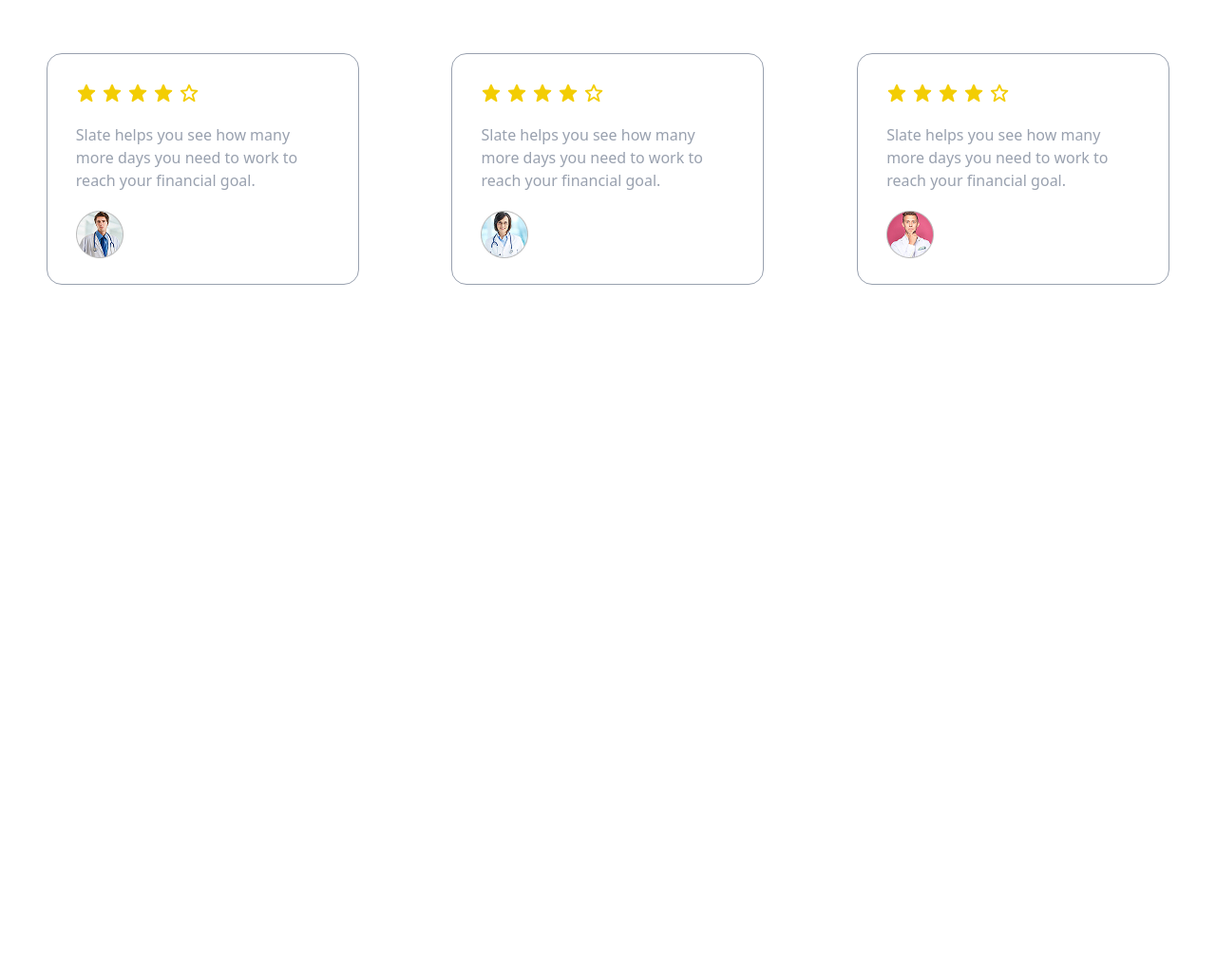
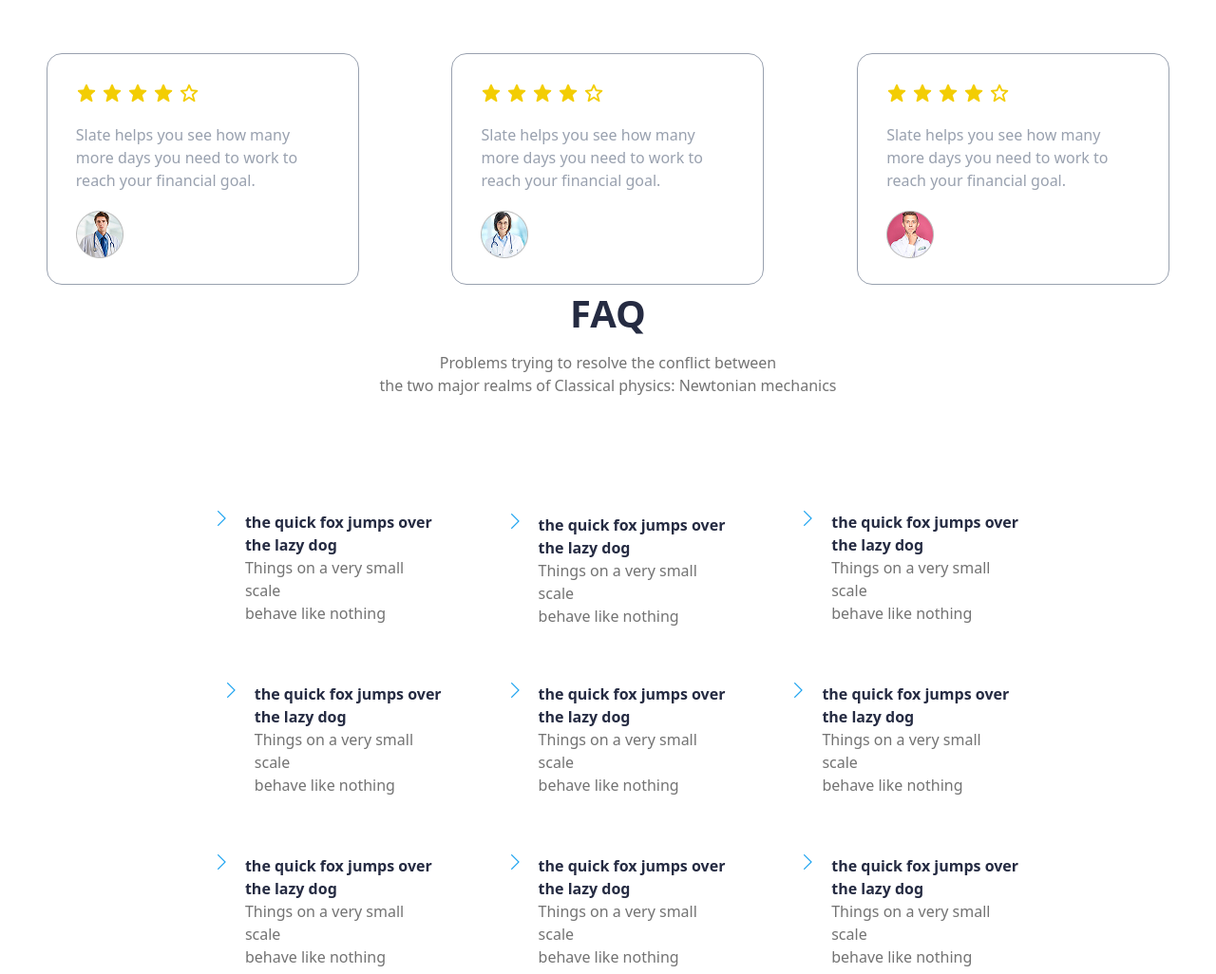
Before and after one commit to Nematullo-777/project-3, a website: page src/index.html in a window 1280 px wide. Shown: the part 1595-2621 px from the top of the page at 95% size. Before the commit the page ends 1895 px from the top, so only its background shows below. Drawn offline with Linux system fonts and the light colour scheme.

Commit message:
fourth commit

```diff
--- a/src/index.html
+++ b/src/index.html
@@ -155,6 +155,92 @@
                 reach your financial goal.</p><img class="mt-[20px] ml-[30px] " src="./surat/Frame 2 (1).png">
         </div>
     </div>
+    <div class="w-[100%]" >
+
+        <h1 class="text-[40px] text-center text-[#252B42]"><b>FAQ</b></h1>
+        <p class="text-[#737373] text-center mt-[10px]">Problems trying to resolve the conflict between <br>
+        the two major realms of Classical physics: Newtonian mechanics </p>
+            <div class="w-[70%] m-auto mt-[95px]">
+                <div class="w-[100%] flex mb:justify-center tl:flex-wrap mb:flex-nowrap gap-[30px]">
+                    <div class="tl:w-[80%] tl:m-auto mb:w-[30%] h-[151px] bg-white rounded-[9px]">
+                        <div class="flex items-start gap-[20px] ml-[32px] pt-[25px]">
+                            <img src="./img/icn arrow-right icn-xs.png" alt="">
+                            <p class="text-[#252B42]"><b>the quick fox jumps over <br> the lazy dog</b></p>
+                        </div>
+                        <p class="text-[#737373] ml-[61px]">Things on a very small scale <br>
+behave like nothing </p>
+                    </div>
+                    <div class="tl:w-[80%] tl:m-auto mb:w-[30%] bg-white rounded-[9px]">
+                        <div class="flex items-start gap-[20px] ml-[32px] pt-[25px]">
+                            <img src="./img/icn arrow-right icn-xs.png" alt="">
+                            <p class="text-[#252B42]"><b>the quick fox jumps over <br> the lazy dog</b></p>
+                        </div>
+                        <p class="text-[#737373] ml-[61px]">Things on a very small scale <br>
+behave like nothing </p>
+                    </div>
+                    <div class="tl:w-[80%] tl:m-auto mb:w-[30%] h-[151px] bg-white rounded-[9px]">
+                        <div class="flex items-start gap-[20px] ml-[32px] pt-[25px]">
+                            <img src="./img/icn arrow-right icn-xs.png" alt="">
+                            <p class="text-[#252B42]"><b>the quick fox jumps over <br> the lazy dog</b></p>
+                        </div>
+                        <p class="text-[#737373] ml-[61px]">Things on a very small scale <br>
+behave like nothing </p>
+                    </div>
+                </div>
+                <div class="tl:hidden w-[100%] mb:flex mb:justify-center gap-[30px] mt-[30px]">
+                    <div class="w-[30%] h-[151px] bg-white rounded-[9px]">
+                        <div class="flex items-start gap-[20px] ml-[32px] pt-[25px]">
+                            <img src="./img/icn arrow-right icn-xs.png" alt="">
+                            <p class="text-[#252B42]"><b>the quick fox jumps over <br> the lazy dog</b></p>
+                        </div>
+                        <p class="text-[#737373] ml-[61px]">Things on a very small scale <br>
+behave like nothing </p>
+                    </div>
+                    <div class="w-[30%] h-[151px] bg-white rounded-[9px]">
+                        <div class="flex items-start gap-[20px] ml-[32px] pt-[25px]">
+                            <img src="./img/icn arrow-right icn-xs.png" alt="">
+                            <p class="text-[#252B42]"><b>the quick fox jumps over <br> the lazy dog</b></p>
+                        </div>
+                        <p class="text-[#737373] ml-[61px]">Things on a very small scale <br>
+behave like nothing </p>
+                    </div>
+                    <div class="w-[30%] h-[151px] bg-white rounded-[9px]">
+                        <div class="flex items-start gap-[20px] ml-[32px] pt-[25px]">
+                            <img src="./img/icn arrow-right icn-xs.png" alt="">
+                            <p class="text-[#252B42]"><b>the quick fox jumps over <br> the lazy dog</b></p>
+                        </div>
+                        <p class="text-[#737373] ml-[61px]">Things on a very small scale <br>
+behave like nothing </p>
+                    </div>
+                </div>
+                <div class="w-[100%] flex mb:justify-center tl:flex-wrap mb:flex-nowrap gap-[30px] mt-[30px]">
+                    <div class="tl:w-[80%] tl:m-auto mb:w-[30%] h-[151px] bg-white rounded-[9px]">
+                        <div class="flex items-start gap-[20px] ml-[32px] pt-[25px]">
+                            <img src="./img/icn arrow-right icn-xs.png" alt="">
+                            <p class="text-[#252B42]"><b>the quick fox jumps over <br> the lazy dog</b></p>
+                        </div>
+                        <p class="text-[#737373] ml-[61px]">Things on a very small scale <br>
+behave like nothing </p>
+                    </div>
+                    <div class="tl:w-[80%] tl:m-auto mb:w-[30%] h-[151px] bg-white rounded-[9px]">
+                        <div class="flex items-start gap-[20px] ml-[32px] pt-[25px]">
+                            <img src="./img/icn arrow-right icn-xs.png" alt="">
+                            <p class="text-[#252B42]"><b>the quick fox jumps over <br> the lazy dog</b></p>
+                        </div>
+                        <p class="text-[#737373] ml-[61px]">Things on a very small scale <br>
+behave like nothing </p>
+                    </div>
+                    <div class="tl:w-[80%] tl:m-auto mb:w-[30%] h-[151px] bg-white rounded-[9px]">
+                        <div class="flex items-start gap-[20px] ml-[32px] pt-[25px]">
+                            <img src="./img/icn arrow-right icn-xs.png" alt="">
+                            <p class="text-[#252B42]"><b>the quick fox jumps over <br> the lazy dog</b></p>
+                        </div>
+                        <p class="text-[#737373] ml-[61px]">Things on a very small scale <br>
+behave like nothing </p>
+                    </div>
+                </div>
+            </div>
+    </div>
 
 </body>
 </html>
```
